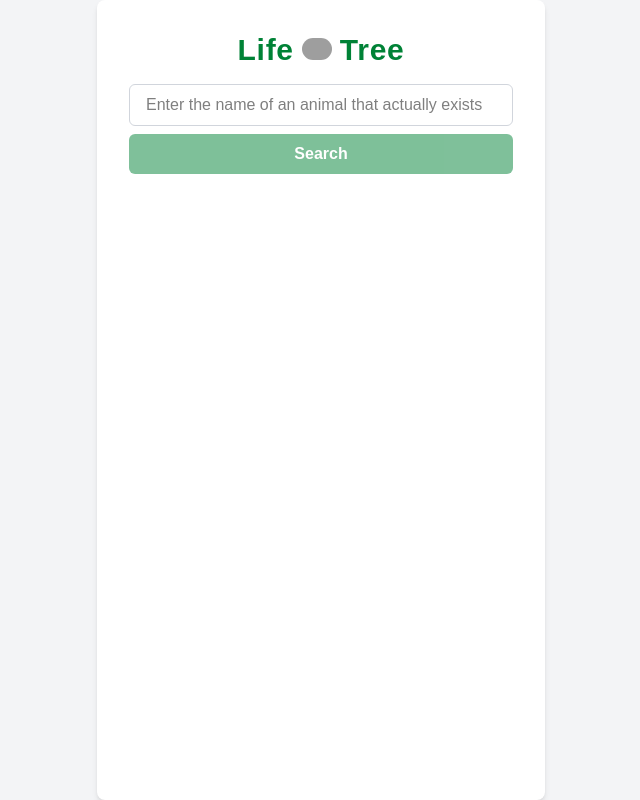
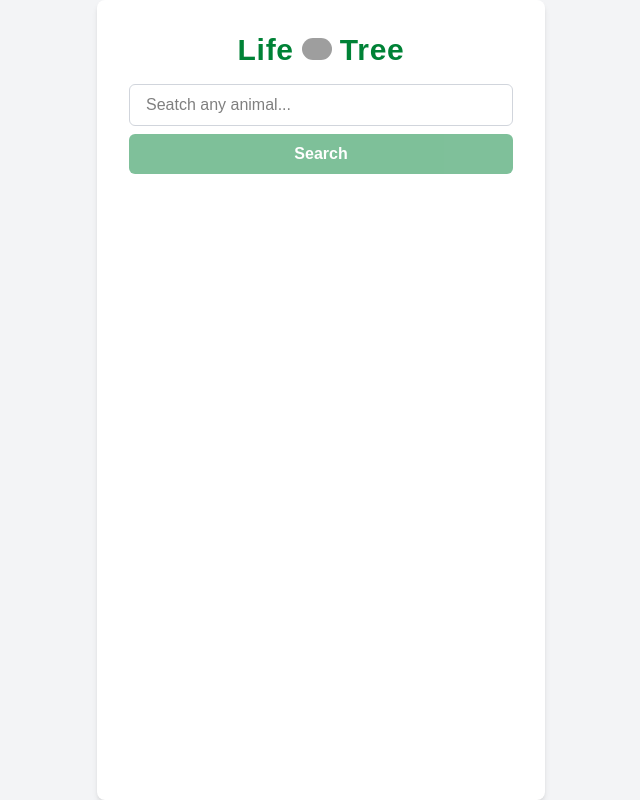
Before and after one commit to croftr/phylogen, a Next.js app: page / in a window 1280 px wide. Shown: the whole page, without its empty margins (319-959 px from the left). Built offline with nearby package versions, Linux system fonts and the light colour scheme; grey boxes are pictures that could not be loaded.

Commit message:
improve image gen

```diff
--- a/src/app/page.tsx
+++ b/src/app/page.tsx
@@ -134,10 +134,10 @@ export default function Home() {
           </h1>
           <div>
             <Image
-              src="/images/logo.ico" // Path to the favicon
+              src="/images/logo.ico"
               alt="Life tee Logo"
-              width={30} // Adjust the width as needed
-              height={30} // Adjust the height as needed
+              width={30}
+              height={30}
               className="rounded-full"
             />
           </div>
@@ -151,7 +151,7 @@ export default function Home() {
             type="text"
             value={animalName}
             onChange={(e) => setAnimalName(e.target.value)}
-            placeholder="Enter the name of an animal that actually exists"
+            placeholder="Seatch any animal..."
             className="border border-gray-300 px-4 py-2 rounded-md w-full sm:w-auto text-black "
             onKeyDown={(e) => {
               if (e.key === 'Enter') {
```
